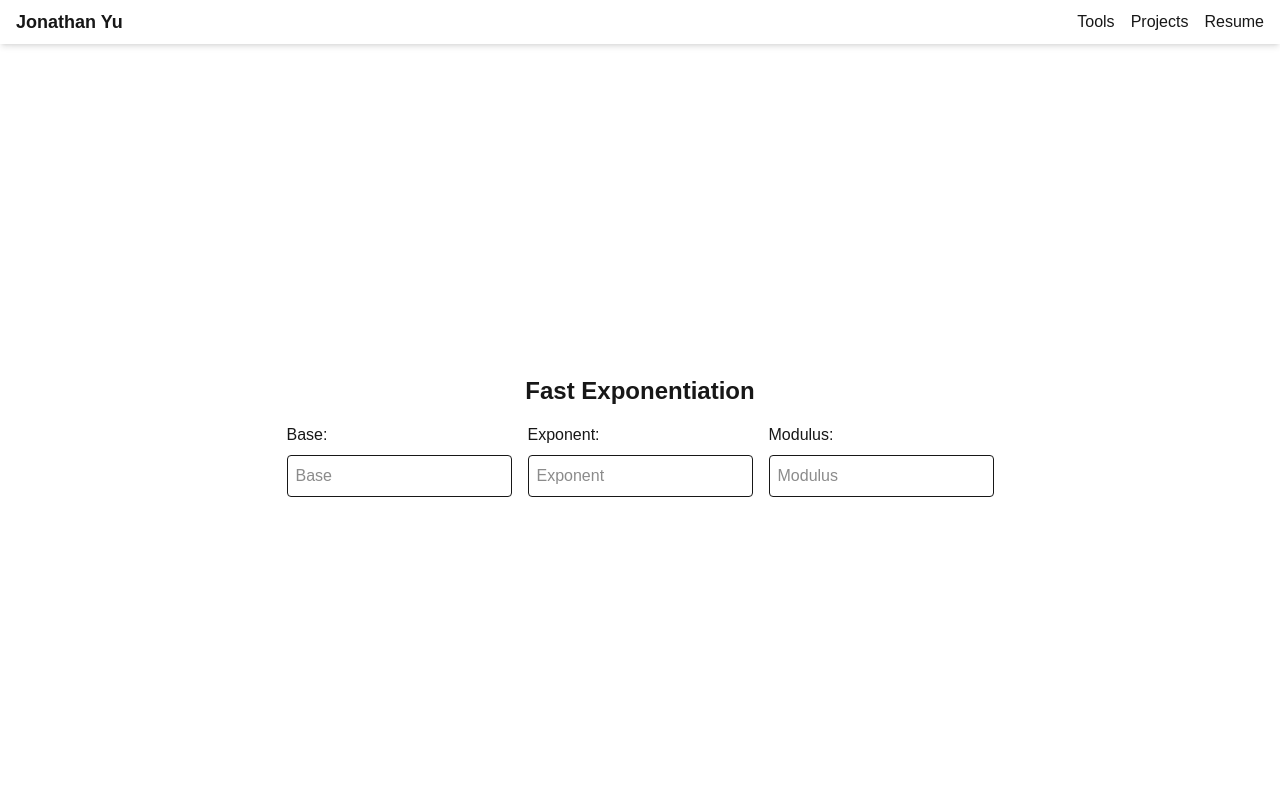
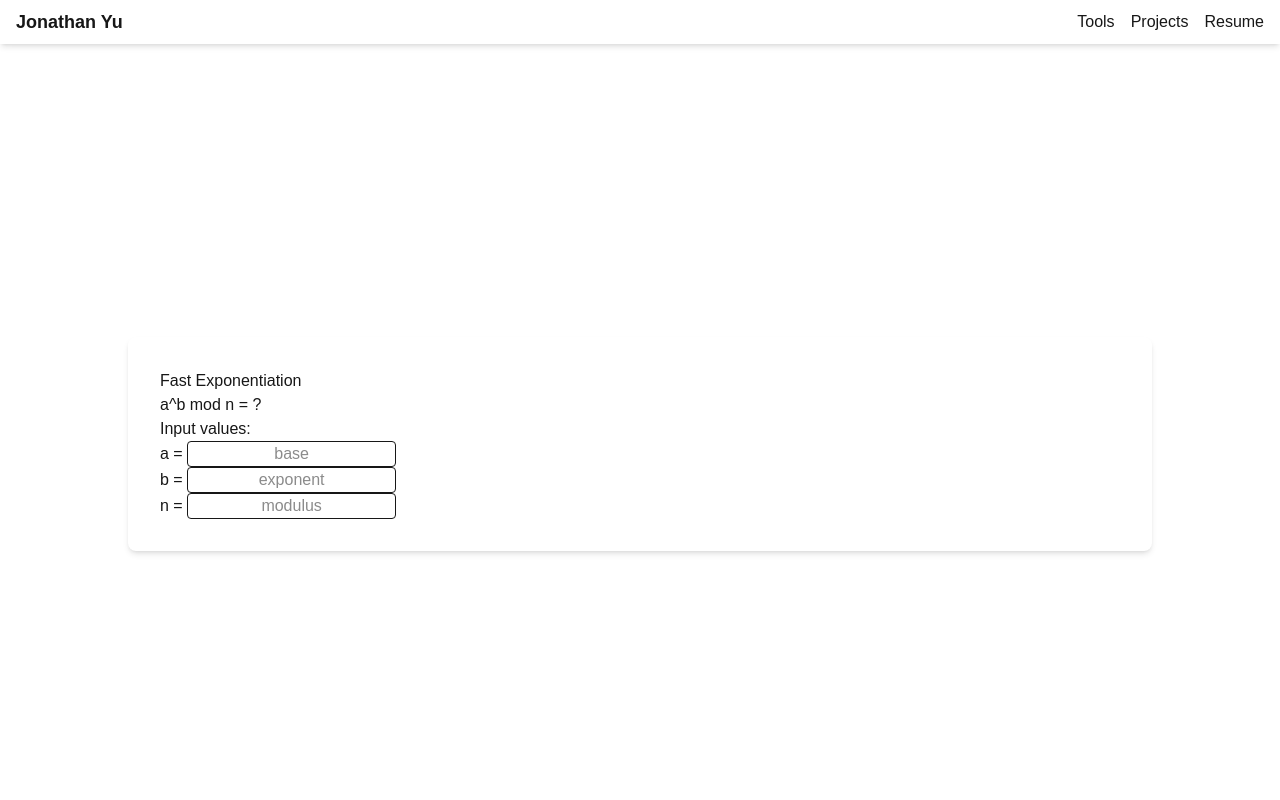
Before and after one commit to JonathanY03/jonathany03.github.io, a Next.js app: page /tools/cryptography/fast-exponentiation in a window 1280 px wide. Shown: the top 800 px of the page. Built offline with nearby package versions, Linux system fonts and the light colour scheme.

Commit message:
clean up cryptography tools

```diff
--- a/app/tools/cryptography/fast-exponentiation/page.tsx
+++ b/app/tools/cryptography/fast-exponentiation/page.tsx
@@ -1,5 +1,4 @@
 "use client";
-import "@/app/globals.css";
 import React, {useState, useEffect} from "react";
 import {fastExp} from "@/app/tools/cryptography/fast-exponentiation/fastExp";
 
@@ -40,45 +39,33 @@ const Page = () => {
     }, [base, exp, mod]);
 
     return (
-        <div className="flex flex-col items-center justify-center min-h-screen">
-            <h1 className="text-2xl font-bold mb-4">Fast Exponentiation</h1>
-            <div className="grid grid-cols-1 md:grid-cols-3 gap-4">
-                <div className="flex flex-col">
-                    <label className="mb-2">Base:</label>
-                    <input
+        <div className="flex flex-col items-center justify-center min-h-screen break-words">
+            <div className="shadow-md rounded-lg bg-white w-[80%] p-8">
+                <h1>Fast Exponentiation</h1>
+                <p>a^b mod n = {result === null ? "?" : (<span>{result.toString()}</span>)}</p>
+                <p>Input values:</p>
+                <p>a = <input
                     type="text"
                     value={base}
                     onChange={(e) => setBase(e.target.value)}
-                        placeholder="Base"
-                        className="border p-2 mb-4 rounded"
-                    />
-                </div>
-                <div className="flex flex-col">
-                    <label className="mb-2">Exponent:</label>
-                    <input
+                    placeholder="base"
+                    className="text-center border rounded"
+                /></p>
+                <p>b = <input
                     type="text"
                     value={exp}
                     onChange={(e) => setExp(e.target.value)}
-                        placeholder="Exponent"
-                        className="border p-2 mb-4 rounded"
-                    />
-                </div>
-                <div className="flex flex-col">
-                    <label className="mb-2">Modulus:</label>
-                    <input
+                    placeholder="exponent"
+                    className="text-center border rounded"
+                /></p>
+                <p>n = <input
                     type="text"
                     value={mod}
                     onChange={(e) => setMod(e.target.value)}
-                        placeholder="Modulus"
-                        className="border p-2 mb-4 rounded"
-                    />
+                    placeholder="modulus"
+                    className="text-center border rounded"
+                /></p>
             </div>
-            </div>
-            {result !== null && (
-                <p className="mt-4">
-                    Result: <span className="font-bold">{result.toString()}</span>
-                </p>
-            )}
         </div>
     );
 }
--- a/app/tools/cryptography/rabin-miller/page.tsx
+++ b/app/tools/cryptography/rabin-miller/page.tsx
@@ -1,5 +1,4 @@
 "use client";
-import "@/app/globals.css";
 import React, {useState} from "react";
 import {rabinMiller} from "@/app/tools/cryptography/rabin-miller/rabinMiller";
 
@@ -24,20 +23,20 @@ const Page = () => {
     };
 
     return (
-        <div className="flex flex-col items-center justify-center min-h-screen">
-            <h1 className="text-2xl font-bold mb-4">Rabin-Miller Primality Test</h1>
-            <input
-                type="text"
-                value={number == "0" ? "" : number}
-                onChange={(e) => handleCheckPrimality(e.target.value)}
-                placeholder="Enter a number"
-                className="border p-2 mb-4 rounded"
-            />
-            {isPrime !== null && number !== "0" && (
-                <p className="mt-4 max-w-md text-center">
-                    {number} is {isPrime ? <span className="font-bold text-green-500">prime</span> : <span className="font-bold text-red-500">NOT prime</span>}.
-                </p>
-            )}
+        <div className="flex flex-col items-center justify-center min-h-screen break-words">
+            <div className="shadow-md rounded-lg bg-white w-[80%] p-8">
+                <h1>Rabin-Miller Primality Test</h1>
+                Is <input
+                    type="text"
+                    value={number == "0" ? "" : number}
+                    onChange={(e) => handleCheckPrimality(e.target.value)}
+                    placeholder="input number here"
+                    className="text-center border rounded"
+                /> prime?
+                {isPrime !== null && number !== "0" && (
+                    isPrime ? <span className="font-bold text-green-500"> Yes.</span> : <span className="font-bold text-red-500"> No.</span>
+                )}
+            </div>
         </div>
     );
 }
--- a/app/tools/page.tsx
+++ b/app/tools/page.tsx
@@ -1,10 +1,16 @@
 "use client";
-import "@/app/globals.css";
+import Link from "next/link";
 
 const Page = () => {
     return (
-        <div className="flex flex-col items-center justify-center min-h-screen">
-            /rabin-miller, /fast-exponentiation
+        <div className="flex flex-col items-center justify-center min-h-screen break-words">
+            <div className="shadow-md rounded-lg bg-white w-[80%] p-8">
+                <h1>Cryptography</h1>
+                <ul>
+                    <li> - <Link href="/tools/cryptography/rabin-miller" className="hover:underline">Rabin-Miller Primality Test</Link></li>
+                    <li> - <Link href="/tools/cryptography/fast-exponentiation" className="hover:underline">Fast Exponentiation</Link></li>
+                </ul>
+            </div>
         </div>
     );
 }
```
Lines whose indentation alone changed are shown as unchanged.
